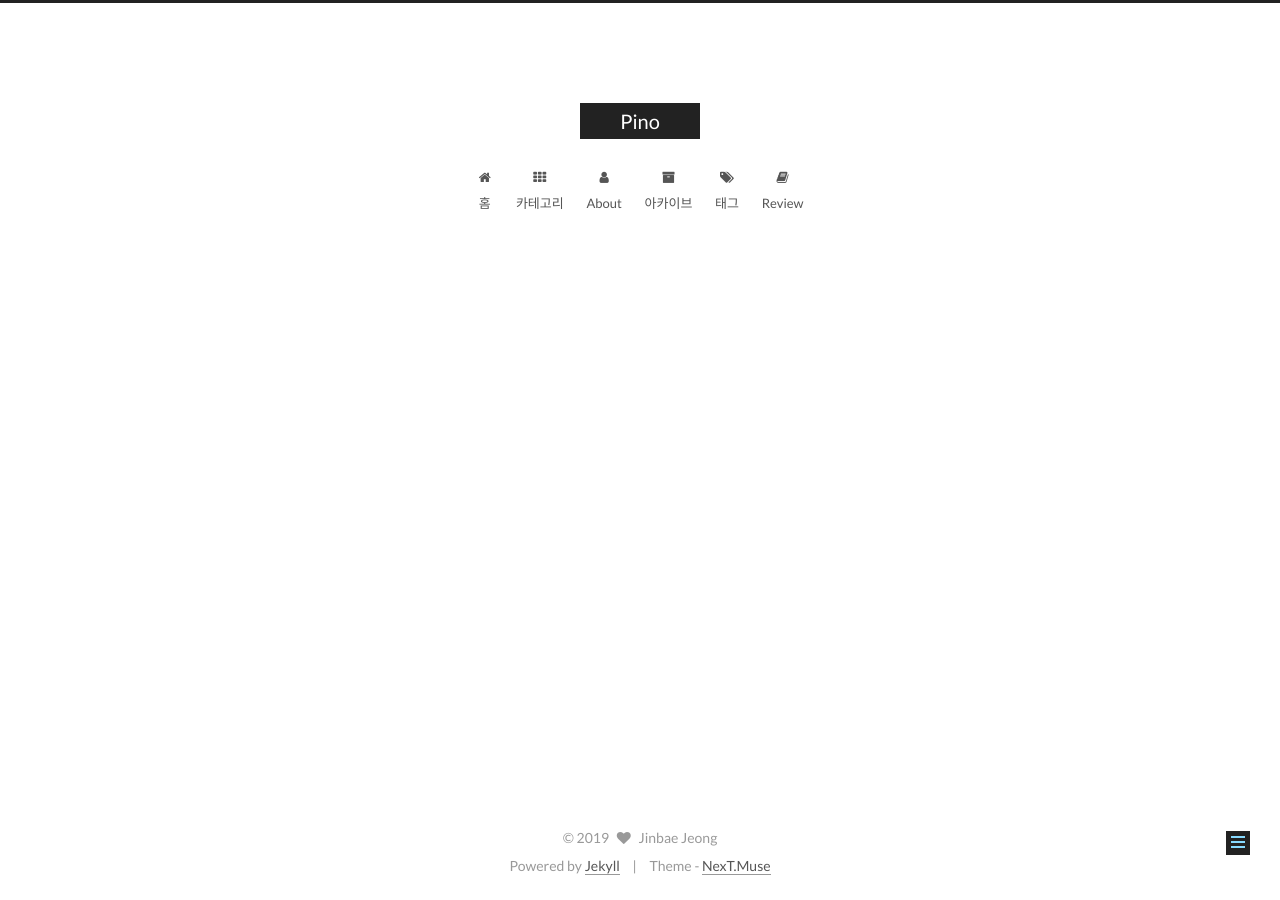
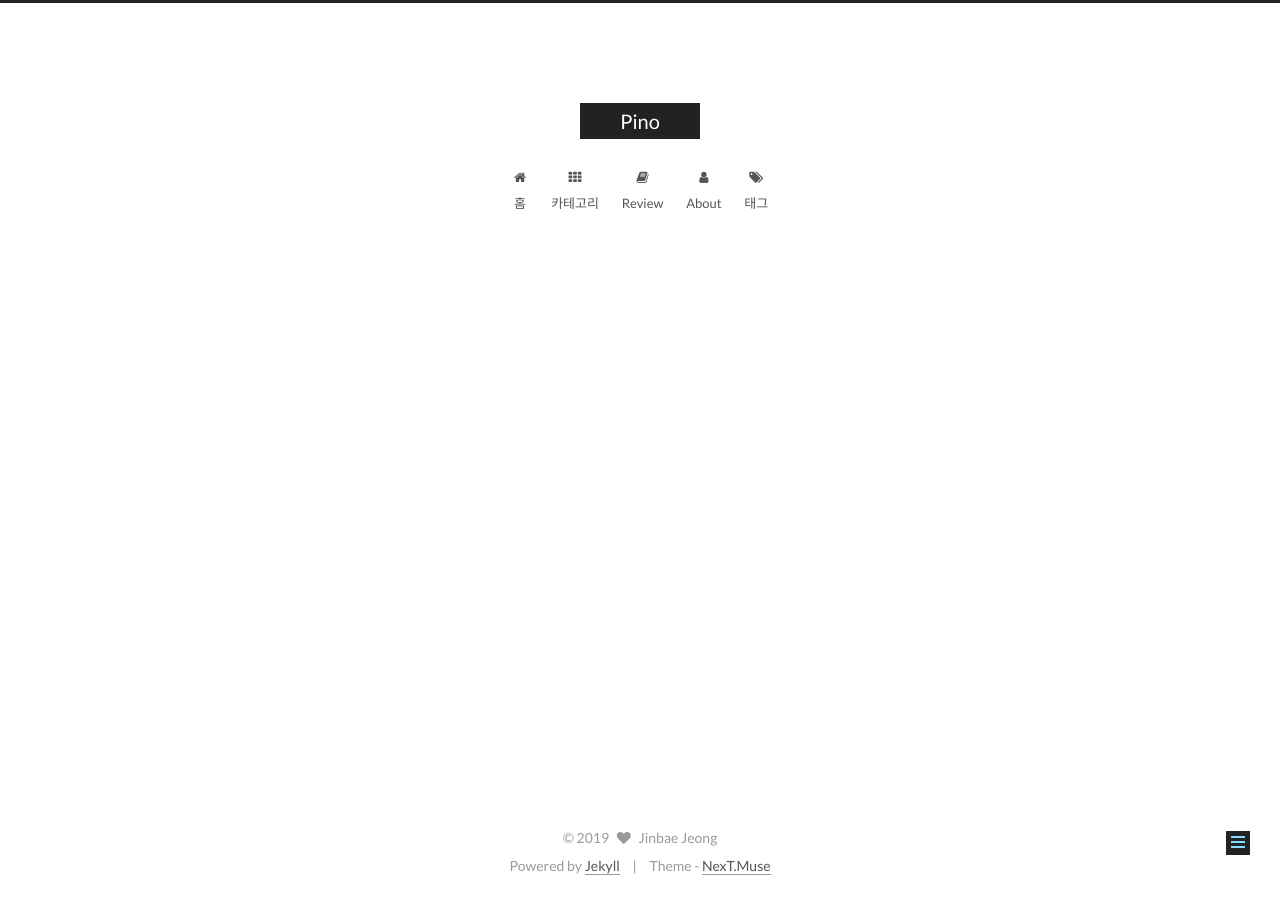
Before and after one commit to 92pino/backup, a Jekyll site: the page built from review/index.html, in a window 1280 px wide. Built offline with Jekyll 4.4.1, drawn with Linux system fonts in a browser that asks for light colours.

Commit message:
menu 정렬

```diff
--- a/_config.yml
+++ b/_config.yml
@@ -121,10 +121,9 @@ index_with_subtitle: false
 menu:
   home: /
   categories: /categories/
+  review: /review/
   about: /about/
-  archives: /archives/
   tags: /tags/
-  review: /review/
   # Résumé : https://www.notion.so/HAEUN-3817f3e8065c4b14a9a4e4feb00bb0e9
   # sitemap: /sitemap.xml
   #commonweal: /404.html
--- a/_data/languages/ko.yml
+++ b/_data/languages/ko.yml
@@ -2,7 +2,6 @@ title:
   archive: 아카이브
   category: 카테고리
   tag: 태그
-  archives: 아카이브
   review: Review
   categories: 카테고리
   tags: 태그
@@ -13,7 +12,6 @@ author: 작성자
 
 menu:
   home: 홈
-  archives: 아카이브
   categories: 카테고리
   tags: 태그
   review: Review
```
